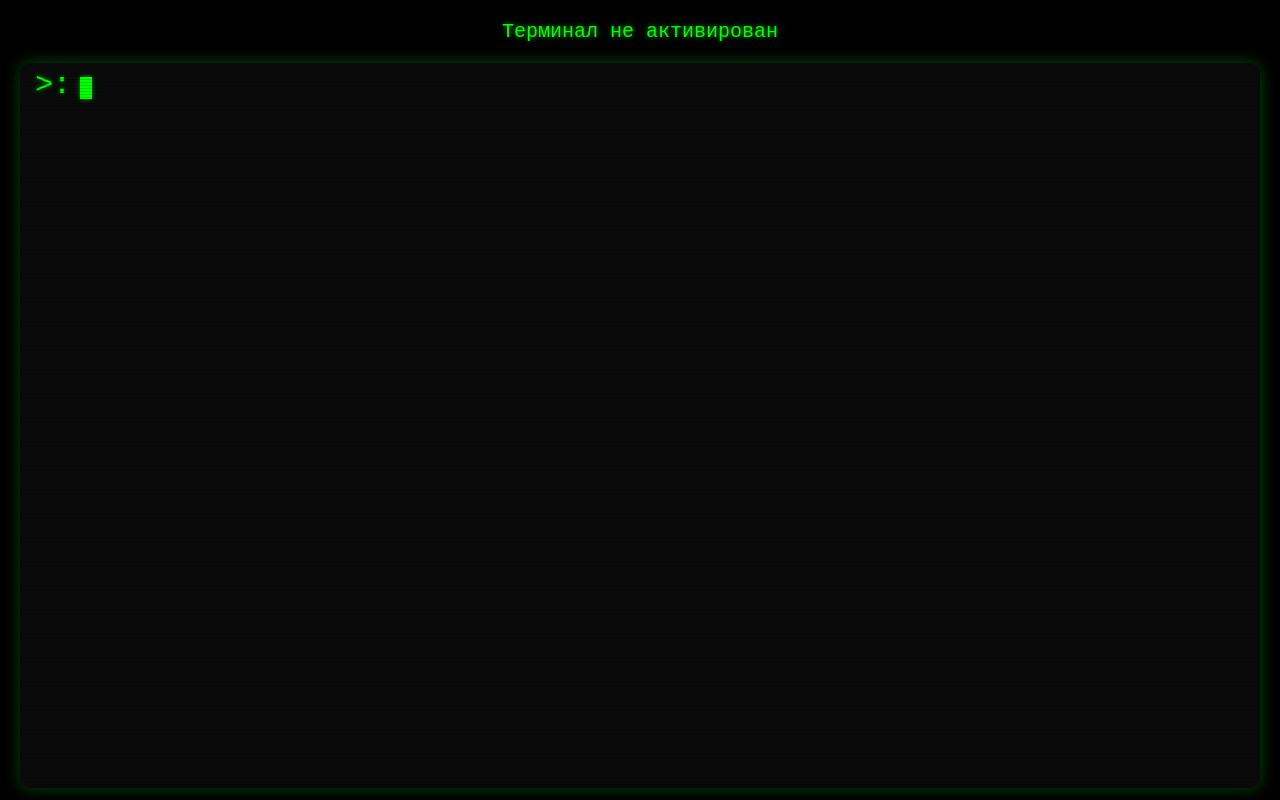
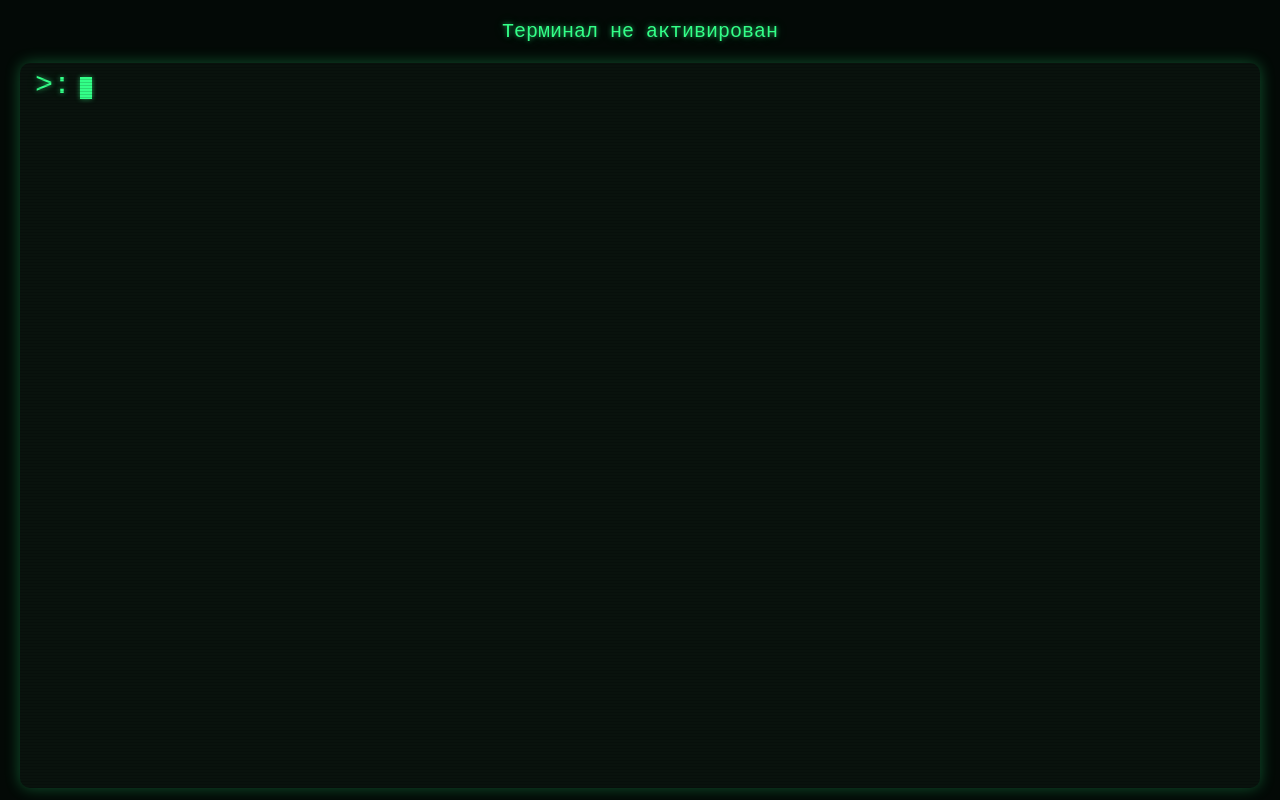
Before and after one commit to exrector/LOST-countdown-timer-Lost-TV-show, a plain HTML site: page console.html in a window 1280 px wide. Drawn offline with Linux system fonts and the light colour scheme.

Commit message:
Терминал: палитра exrector.com
Люминофор #00ff00 → #33ff88 (и свечения rgba(51,255,136,…)),
фон страницы терминала #030906 (класс body.console-page — таймер
на панели остаётся чёрным), фон рамки #0a0a0a → #09120d. Ссылки
меню в bridge.js — тот же зелёный. Развёртка и рамка без изменений.

Co-Authored-By: Claude Opus 5.5 <noreply@anthropic.com>

```diff
--- a/cast-app/bridge.js
+++ b/cast-app/bridge.js
@@ -158,7 +158,7 @@
     function buildPanel() {
         var st = document.createElement('style');
         st.textContent = '.ctl{position:relative;z-index:2;margin-top:18px;font-family:"Courier New",Courier,monospace}' +
-            '.ctl a{color:#00ff00;text-shadow:0 0 5px rgba(0,255,0,.6);font-size:14px;cursor:pointer;white-space:nowrap;text-decoration:none;opacity:.6}' +
+            '.ctl a{color:#33ff88;text-shadow:0 0 5px rgba(51,255,136,.6);font-size:14px;cursor:pointer;white-space:nowrap;text-decoration:none;opacity:.6}' +
             '.ctl a:hover{opacity:1;text-decoration:none}' +
             '.ctl .body{display:none}.ctl.open .body{display:block}' +
             '.ctl .row{display:flex;flex-wrap:wrap;gap:6px 24px;padding:4px 0}' +
--- a/console.html
+++ b/console.html
@@ -55,7 +55,7 @@
             });
         </script>
     </head>
-    <body>
+    <body class="console-page">
         <div class="timer-status">
             Терминал не активирован
         </div>
--- a/css/lost-timer.css
+++ b/css/lost-timer.css
@@ -5,6 +5,11 @@ body {
     margin: 0;
     padding: 0;
     font-family: Helvetica, sans-serif;
+}
+
+/* Терминал — палитра exrector.com: люминофор #33ff88, фон #030906, панель #09120d */
+body.console-page {
+    background: #030906;
 }
 
 body.timer-page {
@@ -74,8 +79,8 @@ a:hover {
 .console-container {
     width: calc(100% - 40px);
     margin: 0 auto;
-    background: #0a0a0a;
-    box-shadow: 0px 0px 15px rgba(0, 255, 0, 0.3);
+    background: #09120d;
+    box-shadow: 0px 0px 15px rgba(51, 255, 136, 0.3);
     border-radius: 10px;
     margin-top: 20px;
     height: calc(100vh - 75px);
@@ -109,9 +114,9 @@ a:hover {
 .console-prompt {
     font-size: 30px;
     display: inline-block;
-    color: #00ff00;
+    color: #33ff88;
     font-family: "Courier New", Courier, monospace;
-    text-shadow: 0 0 5px rgba(0, 255, 0, 0.6), 0 0 15px rgba(0, 255, 0, 0.2);
+    text-shadow: 0 0 5px rgba(51, 255, 136, 0.6), 0 0 15px rgba(51, 255, 136, 0.2);
 }
 
 .console-input {
@@ -127,10 +132,10 @@ a:hover {
     box-sizing: border-box;
     font-size: 20px;
     background: transparent;
-    color: #00ff00;
+    color: #33ff88;
     width: 100%;
     font-family: "Courier New", Courier, monospace;
-    text-shadow: 0 0 5px rgba(0, 255, 0, 0.6), 0 0 15px rgba(0, 255, 0, 0.2);
+    text-shadow: 0 0 5px rgba(51, 255, 136, 0.6), 0 0 15px rgba(51, 255, 136, 0.2);
     caret-color: transparent;
 }
 
@@ -139,9 +144,9 @@ a:hover {
     display: inline-block;
     width: 12px;
     height: 22px;
-    background: #00ff00;
+    background: #33ff88;
     animation: blink 1s step-end infinite;
-    box-shadow: 0 0 5px rgba(0, 255, 0, 0.6);
+    box-shadow: 0 0 5px rgba(51, 255, 136, 0.6);
     position: absolute;
     top: 50%;
     transform: translateY(-50%);
@@ -155,12 +160,12 @@ a:hover {
 }
 
 .timer-status {
-    color: #00ff00;
+    color: #33ff88;
     text-align: center;
     margin-top: 20px;
     font-size: 20px;
     font-family: "Courier New", Courier, monospace;
-    text-shadow: 0 0 5px rgba(0, 255, 0, 0.6), 0 0 15px rgba(0, 255, 0, 0.2);
+    text-shadow: 0 0 5px rgba(51, 255, 136, 0.6), 0 0 15px rgba(51, 255, 136, 0.2);
 }
 
 .lost-timer {
```
